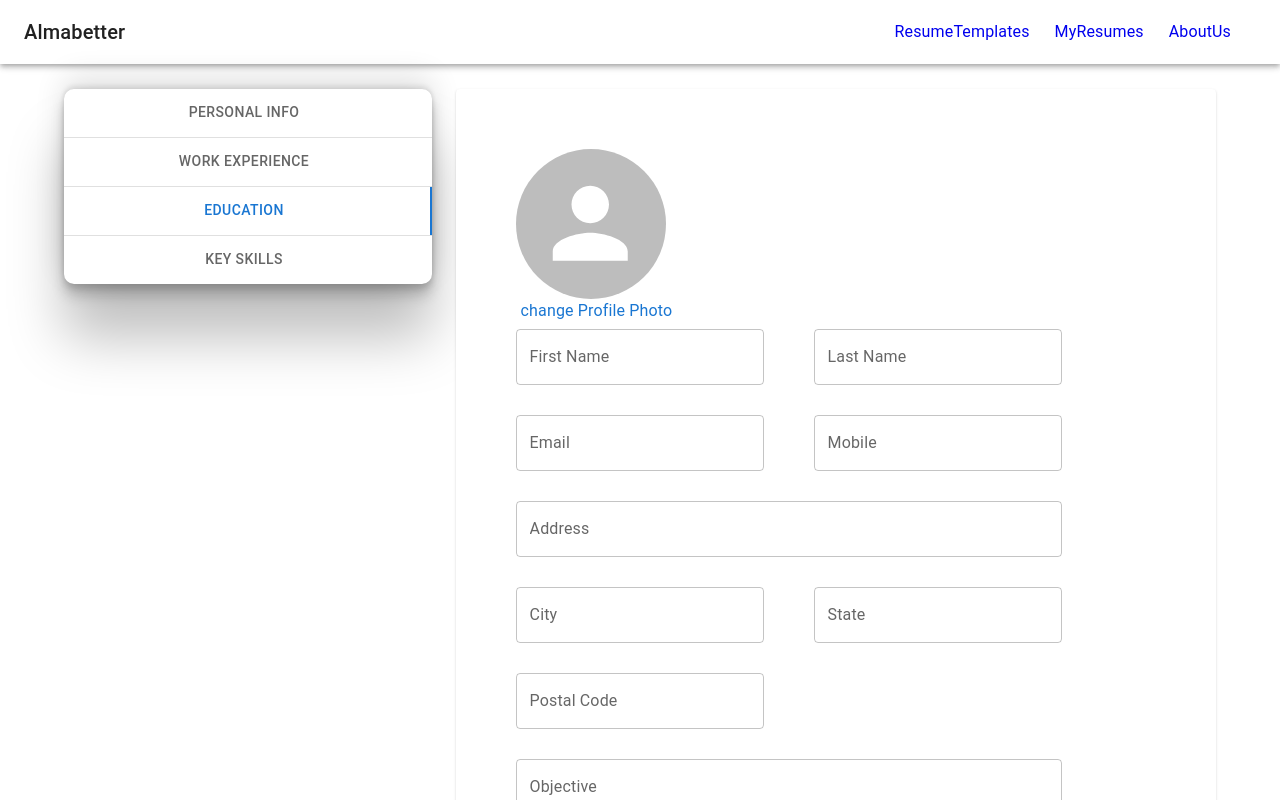
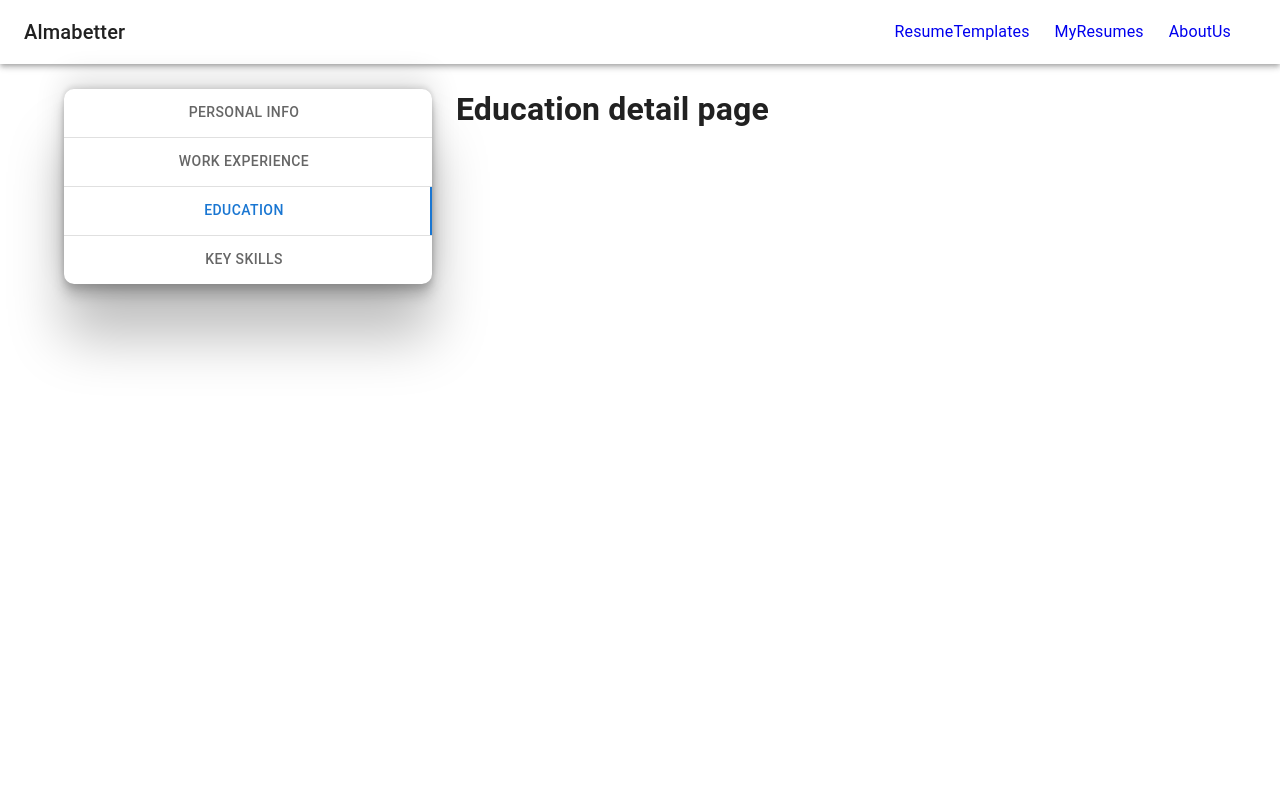
Before and after one commit to anil639/resume_builder, a React (Create React App) app: page /DetailsFillng in a window 1280 px wide. Both pictures are taken after a click on the tab "EDUCATION". Shown: the top 800 px of the page. Built offline with nearby package versions, Linux system fonts and the light colour scheme.

Commit message:
update vertical tabs and tab pages rendering.

```diff
--- /dev/null
+++ b/src/Components/DetailsOfUser/EducationDetails.js
@@ -0,0 +1,11 @@
+import React from "react";
+
+const EducationDetails = () => {
+  return (
+    <div>
+      <h1>Education detail page</h1>
+    </div>
+  );
+};
+
+export default EducationDetails;
--- /dev/null
+++ b/src/Components/DetailsOfUser/KeySkillsDetails.js
@@ -0,0 +1,11 @@
+import React from "react";
+
+const KeySkillsDetails = () => {
+  return (
+    <div>
+      <h1>keySkill details page</h1>
+    </div>
+  );
+};
+
+export default KeySkillsDetails;
--- /dev/null
+++ b/src/Components/DetailsOfUser/TabContent.js
@@ -0,0 +1,25 @@
+import React from "react";
+import PersionalInfo from "./PersionalInfo";
+import WorkExperienceDetails from "./WorkExperienceDetails";
+import EducationDetails from "./EducationDetails";
+import KeySkillsDetails from "./KeySkillsDetails";
+
+const TabContent = ({ activeTab }) => {
+  const renderContent = (index) => {
+    switch (index) {
+      case 0:
+        return <PersionalInfo />;
+      case 2:
+        return <WorkExperienceDetails />;
+      case 4:
+        return <EducationDetails />;
+      case 6:
+        return <KeySkillsDetails />;
+      default:
+        return null;
+    }
+  };
+  return <div>{renderContent(activeTab)}</div>;
+};
+
+export default TabContent;
--- /dev/null
+++ b/src/Components/DetailsOfUser/WorkExperienceDetails.js
@@ -0,0 +1,11 @@
+import React from "react";
+
+const WorkExperienceDetails = () => {
+  return (
+    <div>
+      <h1>workExp page</h1>
+    </div>
+  );
+};
+
+export default WorkExperienceDetails;
--- a/src/Components/VerticalTabs/VerticalTabs.js
+++ b/src/Components/VerticalTabs/VerticalTabs.js
@@ -1,12 +1,7 @@
 import React from "react";
 import { Tabs, Tab, Box, Divider } from "@mui/material";
-const VerticalTabs = () => {
-  const [value, setValue] = React.useState(0);
-  console.log(value);
-  const handleChange = (event, newValue) => {
-    setValue(newValue);
-  };
 
+const VerticalTabs = ({ activeTab, handleChange }) => {
   return (
     <div>
       <Box
@@ -16,12 +11,12 @@ const VerticalTabs = () => {
         borderRadius="10px"
       >
         <Tabs
-          value={value}
+          value={activeTab}
           onChange={handleChange}
           variant="scrollable"
           scrollButtons={false}
-          aria-label="scrollable prevent tabs example"
           orientation="vertical"
+          indicator="false"
         >
           <Tab style={{ alignItems: "center" }} label="Personal Info" />
           <Divider />
--- a/src/Pages/DetailsFillng.js
+++ b/src/Pages/DetailsFillng.js
@@ -1,17 +1,24 @@
-import React from "react";
-import { Grid, Typography, Container } from "@mui/material";
+import { React, useState } from "react";
+import { Grid, Container } from "@mui/material";
 import VerticalTabs from "../Components/VerticalTabs/VerticalTabs";
-import PersionalInfo from "../Components/DetailsOfUser/PersionalInfo";
+import TabContent from "../Components/DetailsOfUser/TabContent";
 const DetailsFillng = () => {
+  const [activeTab, setActiveTab] = useState(0);
+  console.log(activeTab);
+  //funtion to handle tab change
+  const handleChange = (e, newValue) => {
+    setActiveTab(newValue);
+  };
+
   return (
     <div>
       <Container maxWidth="lg">
         <Grid container spacing={3}>
           <Grid item xs={12} md={4}>
-            <VerticalTabs />
+            <VerticalTabs activeTab={activeTab} handleChange={handleChange} />
           </Grid>
           <Grid item xs={12} md={8}>
-            <PersionalInfo />
+            <TabContent activeTab={activeTab} />
           </Grid>
         </Grid>
       </Container>
```
